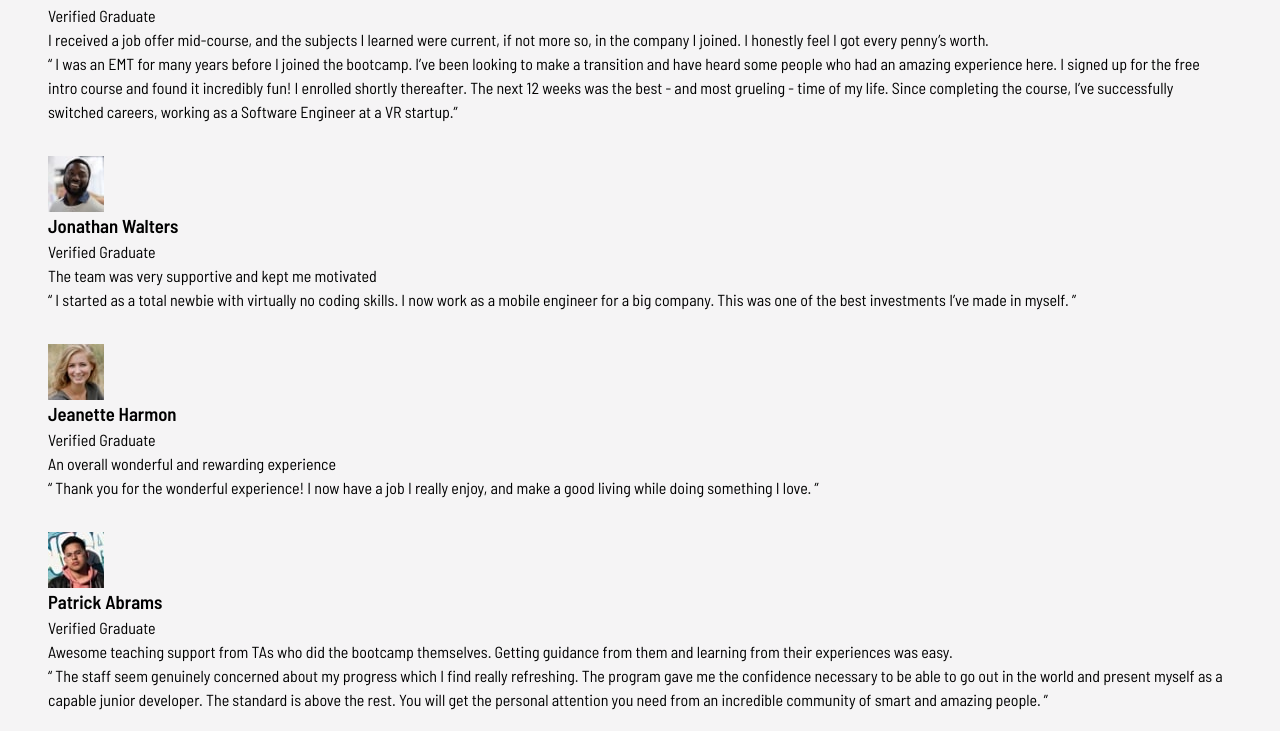
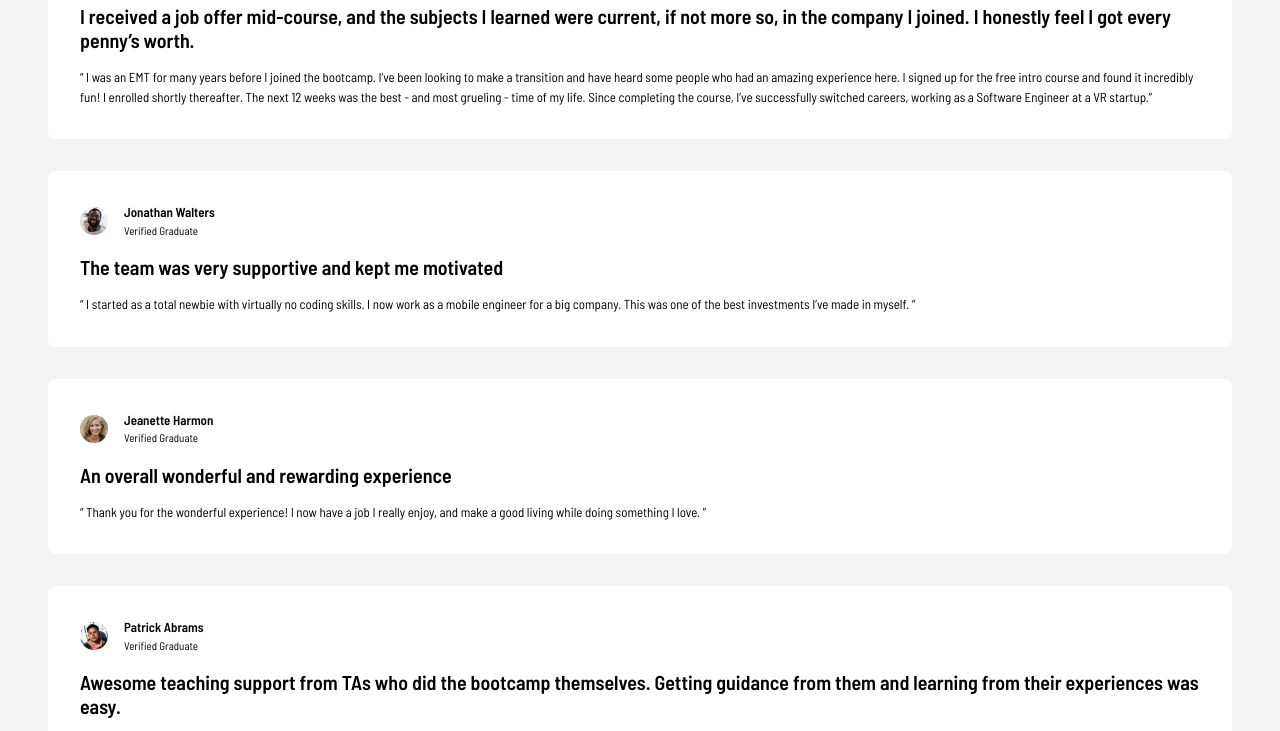
Before and after one commit to AK-Fwana/Testimonials-grid-section, a plain HTML site: page index.html in a window 1280 px wide. Shown: the part 144-875 px from the top of the page. Drawn offline with Linux system fonts and the light colour scheme.

Commit message:
Add testimonial card component styles

```diff
--- a/style.css
+++ b/style.css
@@ -24,6 +24,10 @@
   --padding-xl: 4rem;
   --padding-lg: 3rem;
 
+  /* BORDER RADIUS */
+  --border-md: 0.5rem;
+  --border-lg: 1.75rem;
+
   /* FONTS */
   --font-primary: "Barlow Semi Condensed", sans-serif;
 
@@ -34,10 +38,6 @@
   --spacing-300: 1.5rem;
   --spacing-400: 2rem;
   --spacing-500: 2.5rem;
-
-  /* BORDER RADIUS */
-  --border-radius-100: 0.25rem;
-  --border-radius-200: 0.5rem;
 }
 /* RESET */
 * {
@@ -66,7 +66,6 @@ a {
 }
 
 /* GLOBAL STYLES */
-
 .container {
   display: grid;
   grid-template-columns: 1fr;
@@ -75,9 +74,44 @@ a {
   width: 100%;
 }
 /* TYPOGRAPHY */
+.testimonial-info h3 {
+  font-size: 0.8125rem;
+  font-weight: 600;
+}
+
+.graduate-status {
+  font-size: 0.6875rem;
+}
+
+.testimonial-highlight {
+  margin-top: var(--spacing-200);
+  font-size: 1.25rem;
+  font-weight: 600;
+  line-height: 1.2;
+}
+
+.testimonial-quote {
+  margin-top: var(--spacing-200);
+  font-size: 0.8125rem;
+}
 
 /* LAYOUT */
 
 /* COMPONENTS */
+.testimonial {
+  background-color: var(--color-white);
+  padding: var(--spacing-400);
+  border-radius: var(--border-md);
+}
+.profile-info {
+  display: flex;
+  align-items: center;
+  gap: var(--spacing-200);
+}
+.profile-info img {
+  width: 1.75rem;
+  height: 1.75rem;
+  border-radius: 50%;
+}
 
 /* MEDIA QUERIES */
```
